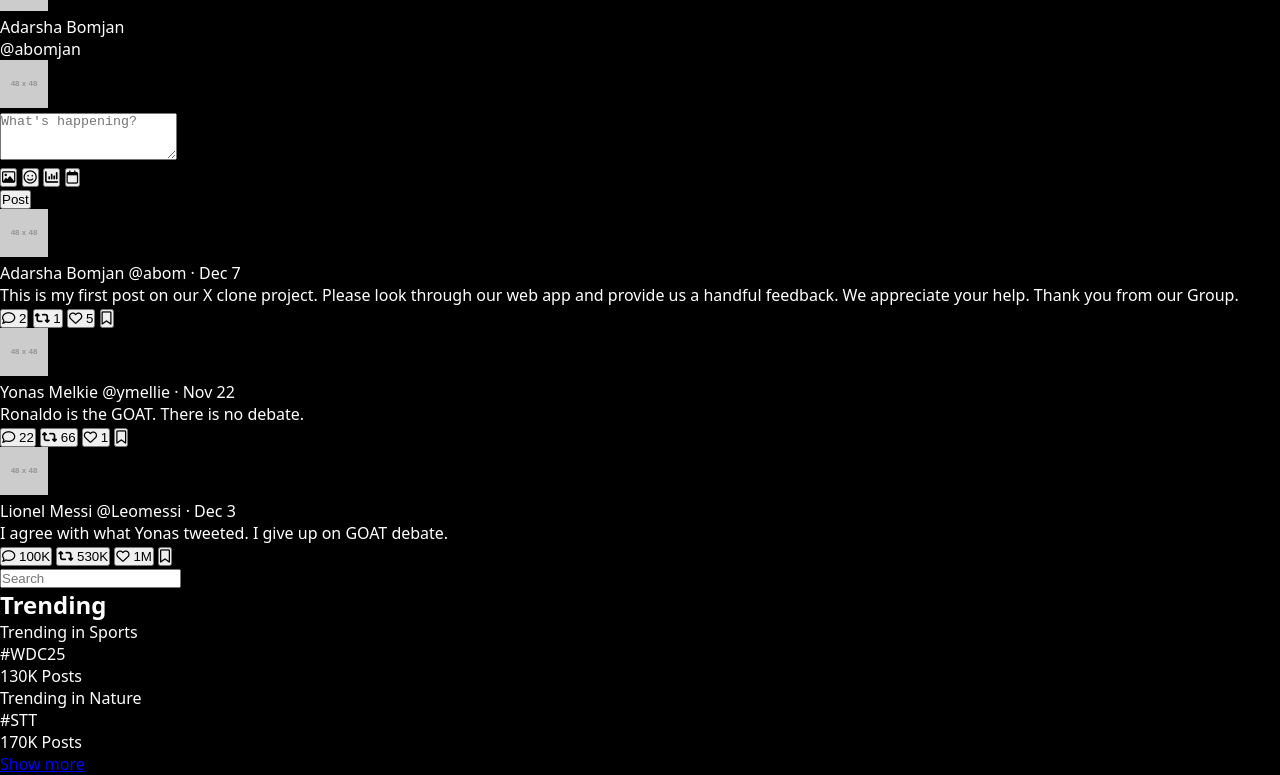
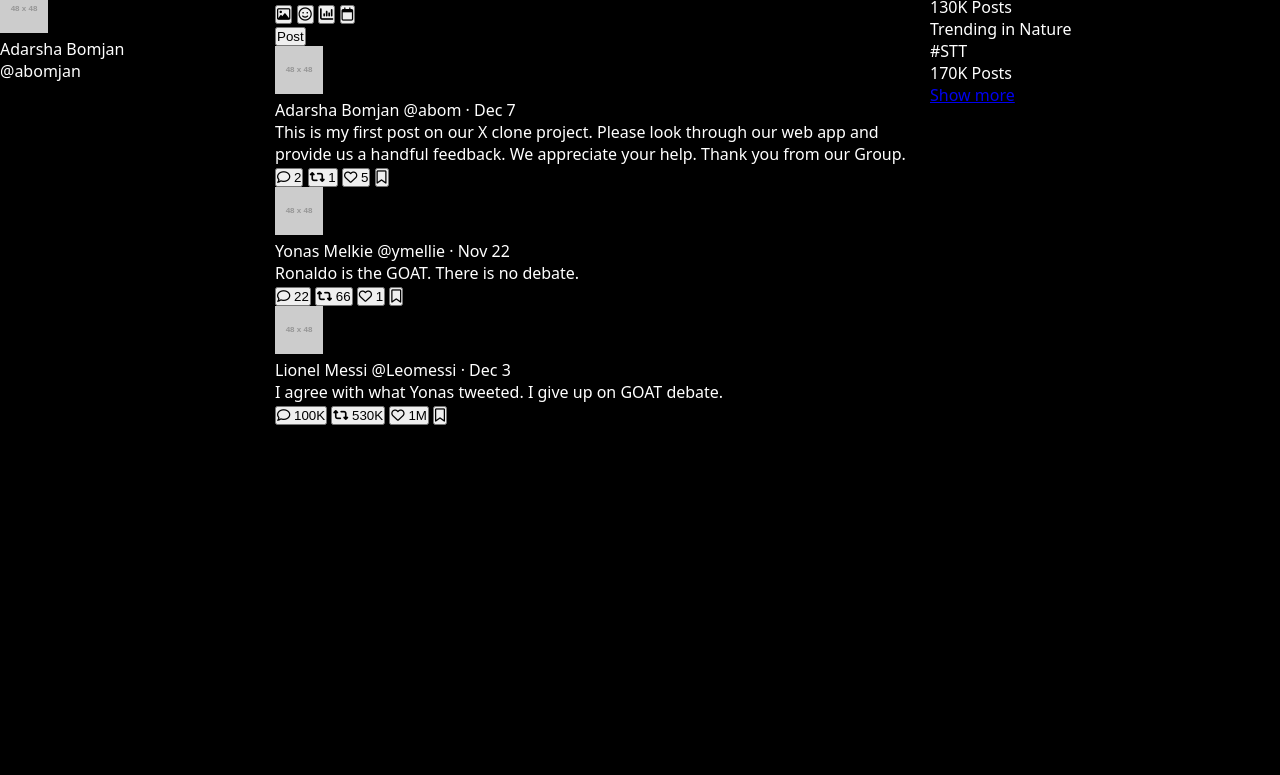
Before and after one commit to yoni4848/CSC317, a website: page assignments/5/public/index.html in a window 1280 px wide. Shown: the part 103-878 px from the top of the page. After the commit the page ends 800 px from the top, so only its background shows below. Drawn offline with Linux system fonts and the light colour scheme; placeholder pictures from the web are drawn by us.

Commit message:
Style main as a grid with 3 column

```diff
--- a/assignments/5/public/css/styles.css
+++ b/assignments/5/public/css/styles.css
@@ -10,3 +10,11 @@ body {
   font-family: system-ui, -apple-system, BlinkMacSystemFont, "Segoe UI", Roboto,
     Oxygen, Ubuntu, Cantarell, "Open Sans", "Helvetica Neue", sans-serif;
 }
+
+.main {
+  display: grid;
+  grid-template-columns: 275px 1fr 350px;
+  max-width: 1400px;
+  margin: 0 auto;
+  min-height: 100vh;
+}
```
